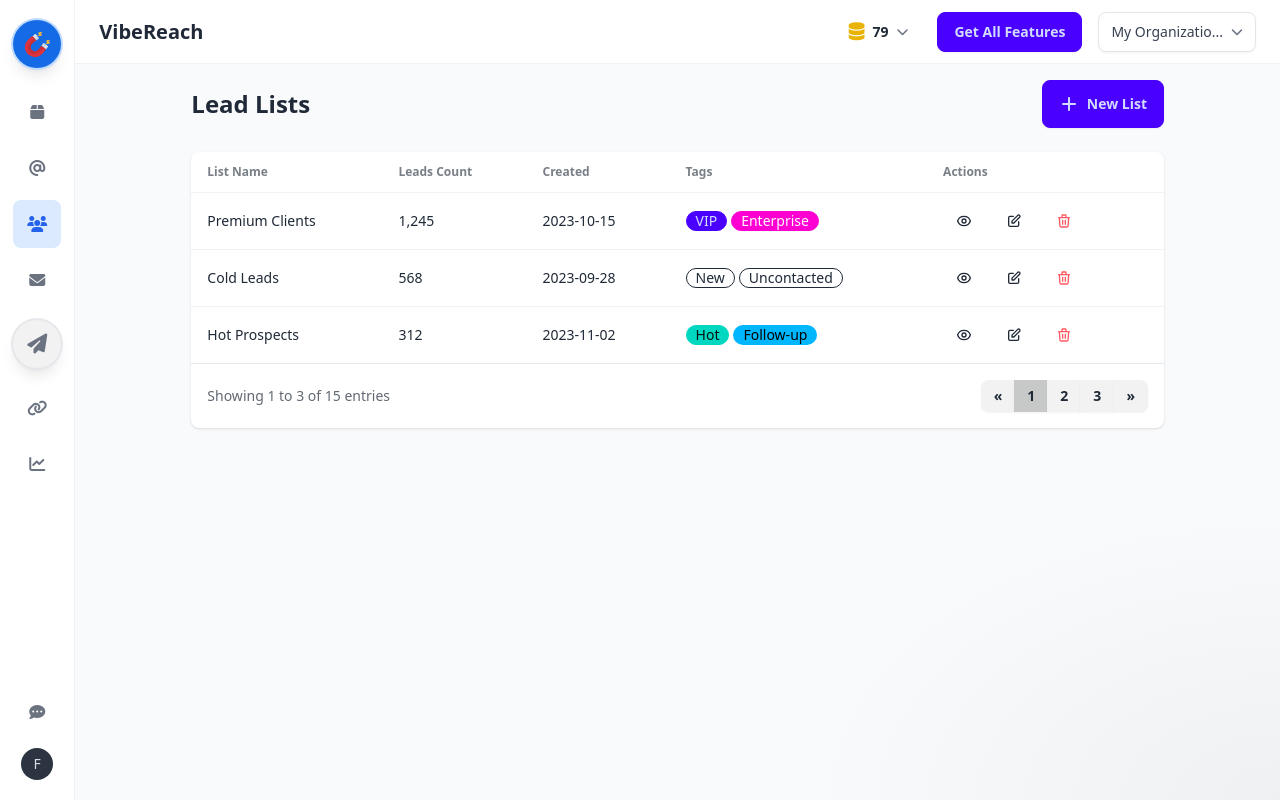
After one commit to sudocoder-py/b2b-outreach, a Django app: page /campaign/leads/lists/ in a window 1280 px wide. The commit adds this page. Run offline with Django 4.2, Linux system fonts and the light colour scheme; parts of the project's set-up code (start-up, migrations or seed data) failed here and were passed over; some libraries are stand-ins or nearby versions.

Commit message:
created llead lists

```diff
--- /dev/null
+++ b/campaign/templates/app/leads/leads-lists.html
@@ -0,0 +1,146 @@
+{% extends "base-app.html" %}
+
+{% block title %}Leads{% endblock %}
+
+{% block content %}
+<div class="p-4">
+  <div class="flex justify-between items-center mb-6">
+    <h1 class="text-2xl font-bold">Lead Lists</h1>
+    <button class="btn btn-primary">
+      <svg xmlns="http://www.w3.org/2000/svg" class="h-5 w-5" viewBox="0 0 20 20" fill="currentColor">
+        <path fill-rule="evenodd" d="M10 3a1 1 0 011 1v5h5a1 1 0 110 2h-5v5a1 1 0 11-2 0v-5H4a1 1 0 110-2h5V4a1 1 0 011-1z" clip-rule="evenodd" />
+      </svg>
+      New List
+    </button>
+  </div>
+
+  <div class="bg-base-100 rounded-lg shadow">
+    <div class="overflow-x-auto">
+      <table class="table w-full">
+        <thead>
+          <tr>
+            <th>List Name</th>
+            <th>Leads Count</th>
+            <th>Created</th>
+            <th>Tags</th>
+            <th>Actions</th>
+          </tr>
+        </thead>
+        <tbody>
+          <!-- Sample row 1 -->
+          <tr class="hover">
+            <td>Premium Clients</td>
+            <td>1,245</td>
+            <td>2023-10-15</td>
+            <td>
+              <div class="flex flex-wrap gap-1">
+                <span class="badge badge-primary">VIP</span>
+                <span class="badge badge-secondary">Enterprise</span>
+              </div>
+            </td>
+            <td>
+              <div class="flex gap-2">
+                <button class="btn btn-sm btn-ghost">
+                  <svg xmlns="http://www.w3.org/2000/svg" class="h-4 w-4" fill="none" viewBox="0 0 24 24" stroke="currentColor">
+                    <path stroke-linecap="round" stroke-linejoin="round" stroke-width="2" d="M15 12a3 3 0 11-6 0 3 3 0 016 0z" />
+                    <path stroke-linecap="round" stroke-linejoin="round" stroke-width="2" d="M2.458 12C3.732 7.943 7.523 5 12 5c4.478 0 8.268 2.943 9.542 7-1.274 4.057-5.064 7-9.542 7-4.477 0-8.268-2.943-9.542-7z" />
+                  </svg>
+                </button>
+                <button class="btn btn-sm btn-ghost">
+                  <svg xmlns="http://www.w3.org/2000/svg" class="h-4 w-4" fill="none" viewBox="0 0 24 24" stroke="currentColor">
+                    <path stroke-linecap="round" stroke-linejoin="round" stroke-width="2" d="M11 5H6a2 2 0 00-2 2v11a2 2 0 002 2h11a2 2 0 002-2v-5m-1.414-9.414a2 2 0 112.828 2.828L11.828 15H9v-2.828l8.586-8.586z" />
+                  </svg>
+                </button>
+                <button class="btn btn-sm btn-ghost text-error">
+                  <svg xmlns="http://www.w3.org/2000/svg" class="h-4 w-4" fill="none" viewBox="0 0 24 24" stroke="currentColor">
+                    <path stroke-linecap="round" stroke-linejoin="round" stroke-width="2" d="M19 7l-.867 12.142A2 2 0 0116.138 21H7.862a2 2 0 01-1.995-1.858L5 7m5 4v6m4-6v6m1-10V4a1 1 0 00-1-1h-4a1 1 0 00-1 1v3M4 7h16" />
+                  </svg>
+                </button>
+              </div>
+            </td>
+          </tr>
+
+          <!-- Sample row 2 -->
+          <tr class="hover">
+            <td>Cold Leads</td>
+            <td>568</td>
+            <td>2023-09-28</td>
+            <td>
+              <div class="flex flex-wrap gap-1">
+                <span class="badge badge-outline">New</span>
+                <span class="badge badge-outline">Uncontacted</span>
+              </div>
+            </td>
+            <td>
+              <div class="flex gap-2">
+                <button class="btn btn-sm btn-ghost">
+                  <svg xmlns="http://www.w3.org/2000/svg" class="h-4 w-4" fill="none" viewBox="0 0 24 24" stroke="currentColor">
+                    <path stroke-linecap="round" stroke-linejoin="round" stroke-width="2" d="M15 12a3 3 0 11-6 0 3 3 0 016 0z" />
+                    <path stroke-linecap="round" stroke-linejoin="round" stroke-width="2" d="M2.458 12C3.732 7.943 7.523 5 12 5c4.478 0 8.268 2.943 9.542 7-1.274 4.057-5.064 7-9.542 7-4.477 0-8.268-2.943-9.542-7z" />
+                  </svg>
+                </button>
+                <button class="btn btn-sm btn-ghost">
+                  <svg xmlns="http://www.w3.org/2000/svg" class="h-4 w-4" fill="none" viewBox="0 0 24 24" stroke="currentColor">
+                    <path stroke-linecap="round" stroke-linejoin="round" stroke-width="2" d="M11 5H6a2 2 0 00-2 2v11a2 2 0 002 2h11a2 2 0 002-2v-5m-1.414-9.414a2 2 0 112.828 2.828L11.828 15H9v-2.828l8.586-8.586z" />
+                  </svg>
+                </button>
+                <button class="btn btn-sm btn-ghost text-error">
+                  <svg xmlns="http://www.w3.org/2000/svg" class="h-4 w-4" fill="none" viewBox="0 0 24 24" stroke="currentColor">
+                    <path stroke-linecap="round" stroke-linejoin="round" stroke-width="2" d="M19 7l-.867 12.142A2 2 0 0116.138 21H7.862a2 2 0 01-1.995-1.858L5 7m5 4v6m4-6v6m1-10V4a1 1 0 00-1-1h-4a1 1 0 00-1 1v3M4 7h16" />
+                  </svg>
+                </button>
+              </div>
+            </td>
+          </tr>
+
+          <!-- Sample row 3 -->
+          <tr class="hover">
+            <td>Hot Prospects</td>
+            <td>312</td>
+            <td>2023-11-02</td>
+            <td>
+              <div class="flex flex-wrap gap-1">
+                <span class="badge badge-accent">Hot</span>
+                <span class="badge badge-info">Follow-up</span>
+              </div>
+            </td>
+            <td>
+              <div class="flex gap-2">
+                <button class="btn btn-sm btn-ghost">
+                  <svg xmlns="http://www.w3.org/2000/svg" class="h-4 w-4" fill="none" viewBox="0 0 24 24" stroke="currentColor">
+                    <path stroke-linecap="round" stroke-linejoin="round" stroke-width="2" d="M15 12a3 3 0 11-6 0 3 3 0 016 0z" />
+                    <path stroke-linecap="round" stroke-linejoin="round" stroke-width="2" d="M2.458 12C3.732 7.943 7.523 5 12 5c4.478 0 8.268 2.943 9.542 7-1.274 4.057-5.064 7-9.542 7-4.477 0-8.268-2.943-9.542-7z" />
+                  </svg>
+                </button>
+                <button class="btn btn-sm btn-ghost">
+                  <svg xmlns="http://www.w3.org/2000/svg" class="h-4 w-4" fill="none" viewBox="0 0 24 24" stroke="currentColor">
+                    <path stroke-linecap="round" stroke-linejoin="round" stroke-width="2" d="M11 5H6a2 2 0 00-2 2v11a2 2 0 002 2h11a2 2 0 002-2v-5m-1.414-9.414a2 2 0 112.828 2.828L11.828 15H9v-2.828l8.586-8.586z" />
+                  </svg>
+                </button>
+                <button class="btn btn-sm btn-ghost text-error">
+                  <svg xmlns="http://www.w3.org/2000/svg" class="h-4 w-4" fill="none" viewBox="0 0 24 24" stroke="currentColor">
+                    <path stroke-linecap="round" stroke-linejoin="round" stroke-width="2" d="M19 7l-.867 12.142A2 2 0 0116.138 21H7.862a2 2 0 01-1.995-1.858L5 7m5 4v6m4-6v6m1-10V4a1 1 0 00-1-1h-4a1 1 0 00-1 1v3M4 7h16" />
+                  </svg>
+                </button>
+              </div>
+            </td>
+          </tr>
+        </tbody>
+      </table>
+    </div>
+
+    <div class="flex justify-between items-center p-4 border-t">
+      <div class="text-sm text-base-content/70">
+        Showing 1 to 3 of 15 entries
+      </div>
+      <div class="join">
+        <button class="join-item btn btn-sm">«</button>
+        <button class="join-item btn btn-sm btn-active">1</button>
+        <button class="join-item btn btn-sm">2</button>
+        <button class="join-item btn btn-sm">3</button>
+        <button class="join-item btn btn-sm">»</button>
+      </div>
+    </div>
+  </div>
+</div>
+{% endblock %}
--- a/campaign/templates/components/nav.html
+++ b/campaign/templates/components/nav.html
@@ -31,7 +31,7 @@
         <!-- Leads -->
         <li>
           <div class="tooltip tooltip-right" data-tip="Leads">
-            <a href="{% url 'leads_view' %}" class="nav-link flex h-12 w-12 items-center justify-center rounded-lg text-gray-500 hover:bg-base-200 hover:text-blue-600 transition-all duration-200">
+            <a href="{% url 'leads_lists' %}" class="nav-link flex h-12 w-12 items-center justify-center rounded-lg text-gray-500 hover:bg-base-200 hover:text-blue-600 transition-all duration-200">
               <i class="fa-solid fa-users text-l"></i>
             </a>
           </div>
--- a/campaign/urls.py
+++ b/campaign/urls.py
@@ -3,7 +3,8 @@ from . import views
 
 urlpatterns = [
     path('redirect/<str:ref_code>/', views.redirect_and_track, name='redirect_and_track_emails'),
-    path('leads/', views.leads_view, name='leads_view'),
+    path('leads/<int:pk>', views.leads_view, name='leads_view'),
+    path('leads/lists/', views.leads_lists, name='leads_lists'),
     path('view-list/', views.campaign_view_list, name='campaign_view_list'),
     path('campaigns/new/', views.create_campaign_view, name='create_campaign'),
     path('dashboard/<int:pk>', views.campaign_dashboard, name='campaign_dashboard'),
--- a/campaign/views.py
+++ b/campaign/views.py
@@ -52,7 +52,12 @@ def redirect_and_track(request, ref_code):
 
 
 
-def leads_view(request):
+
+def leads_lists(request):
+    return render(request, "app/leads/leads-lists.html")
+
+
+def leads_view(request, pk):
     # Simulate leads data with the exact structure you provided
     simulated_leads = [
         {
```
